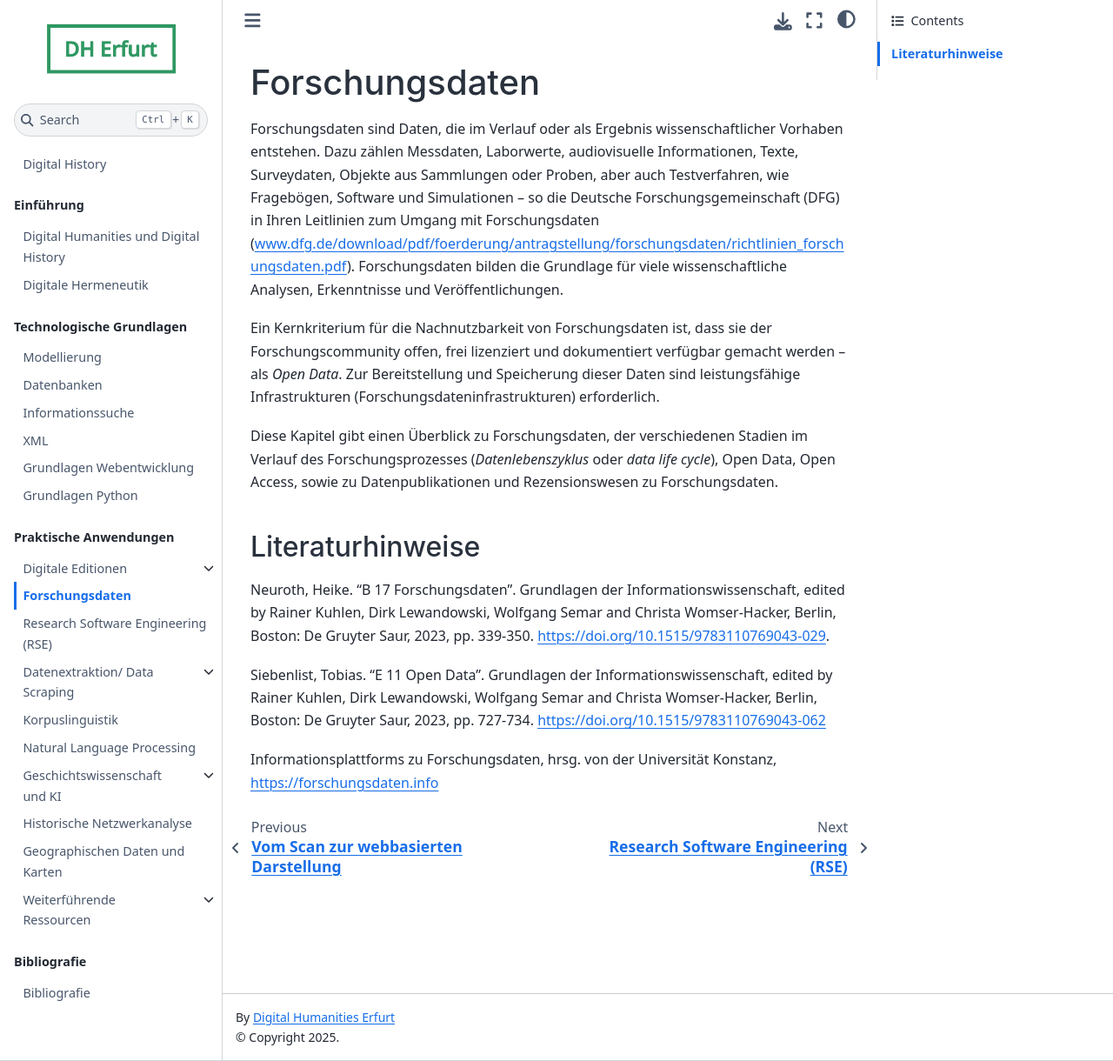
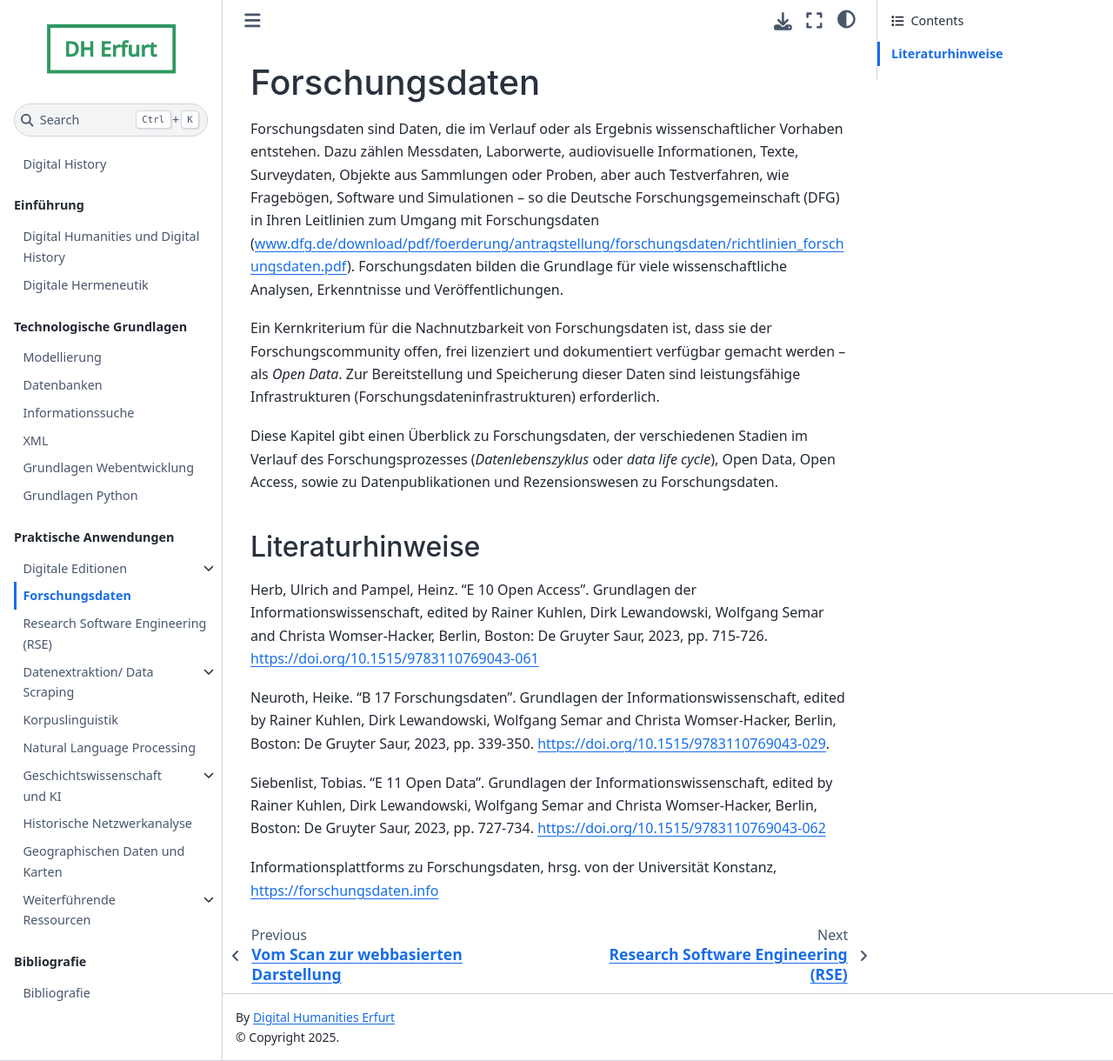
Before and after one commit to dh-erfurt/digital-history, a Jupyter Book: the page built from praxis/forschungsdaten.md, in a window 1280 px wide and 1220 px high. Shown: the whole window at 87% size. Built offline with Jupyter Book 1.0.4 settings and Sphinx 7.4.7 and the Sphinx Book theme 1.1.4, drawn with Linux system fonts in a browser that asks for light colours; some web fonts are replaced; comment, search, counter and statistics services are not loaded.

Commit message:
Add literature to research data

```diff
--- a/praxis/forschungsdaten.md
+++ b/praxis/forschungsdaten.md
@@ -10,6 +10,8 @@ Diese Kapitel gibt einen Überblick zu Forschungsdaten, der verschiedenen Stadie
 
 #### Literaturhinweise
 
+Herb, Ulrich and Pampel, Heinz. "E 10 Open Access". Grundlagen der Informationswissenschaft, edited by Rainer Kuhlen, Dirk Lewandowski, Wolfgang Semar and Christa Womser-Hacker, Berlin, Boston: De Gruyter Saur, 2023, pp. 715-726. https://doi.org/10.1515/9783110769043-061
+
 Neuroth, Heike. "B 17 Forschungsdaten". Grundlagen der Informationswissenschaft, edited by Rainer Kuhlen, Dirk Lewandowski, Wolfgang Semar and Christa Womser-Hacker, Berlin, Boston: De Gruyter Saur, 2023, pp. 339-350. https://doi.org/10.1515/9783110769043-029.
 
 Siebenlist, Tobias. "E 11 Open Data". Grundlagen der Informationswissenschaft, edited by Rainer Kuhlen, Dirk Lewandowski, Wolfgang Semar and Christa Womser-Hacker, Berlin, Boston: De Gruyter Saur, 2023, pp. 727-734. https://doi.org/10.1515/9783110769043-062
```
